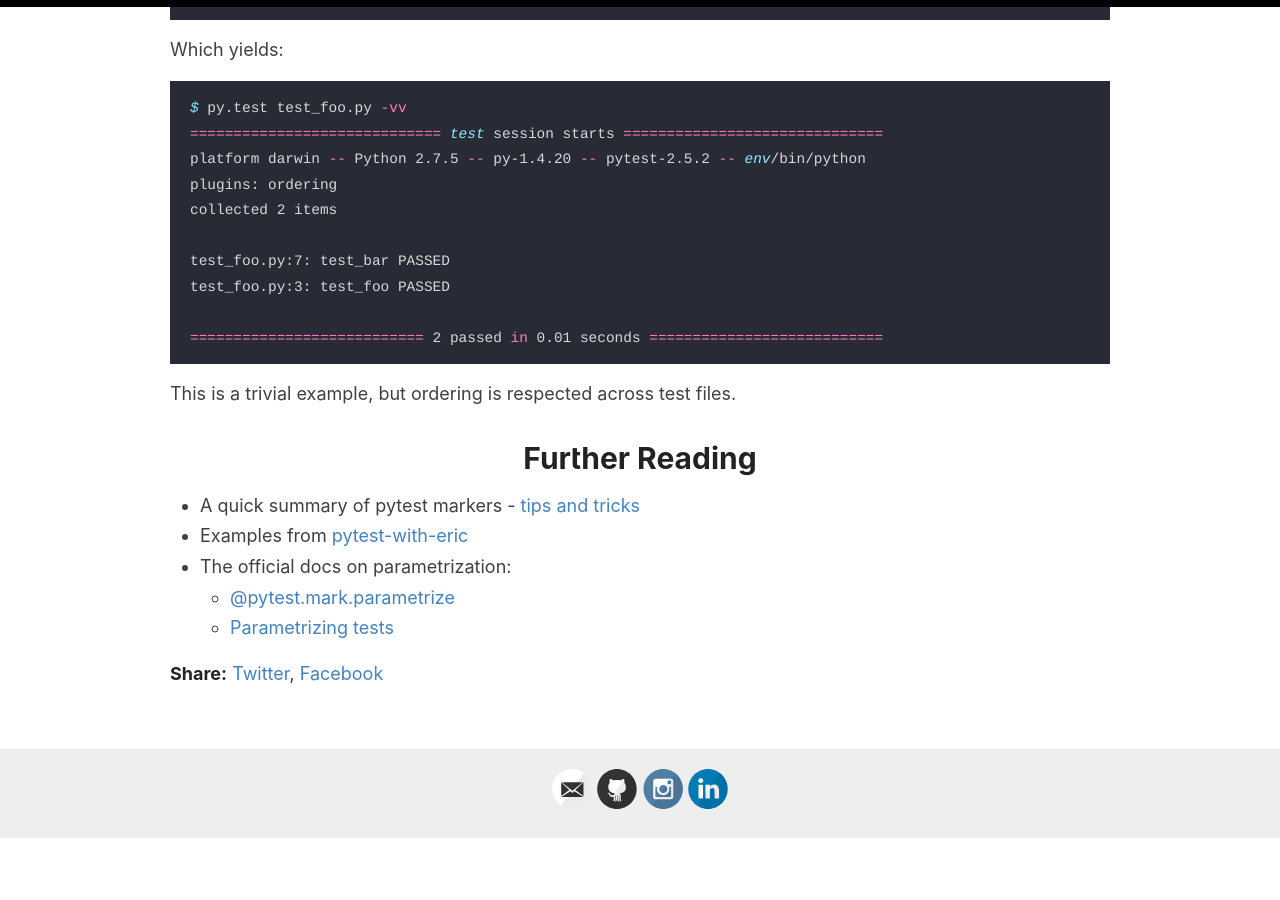
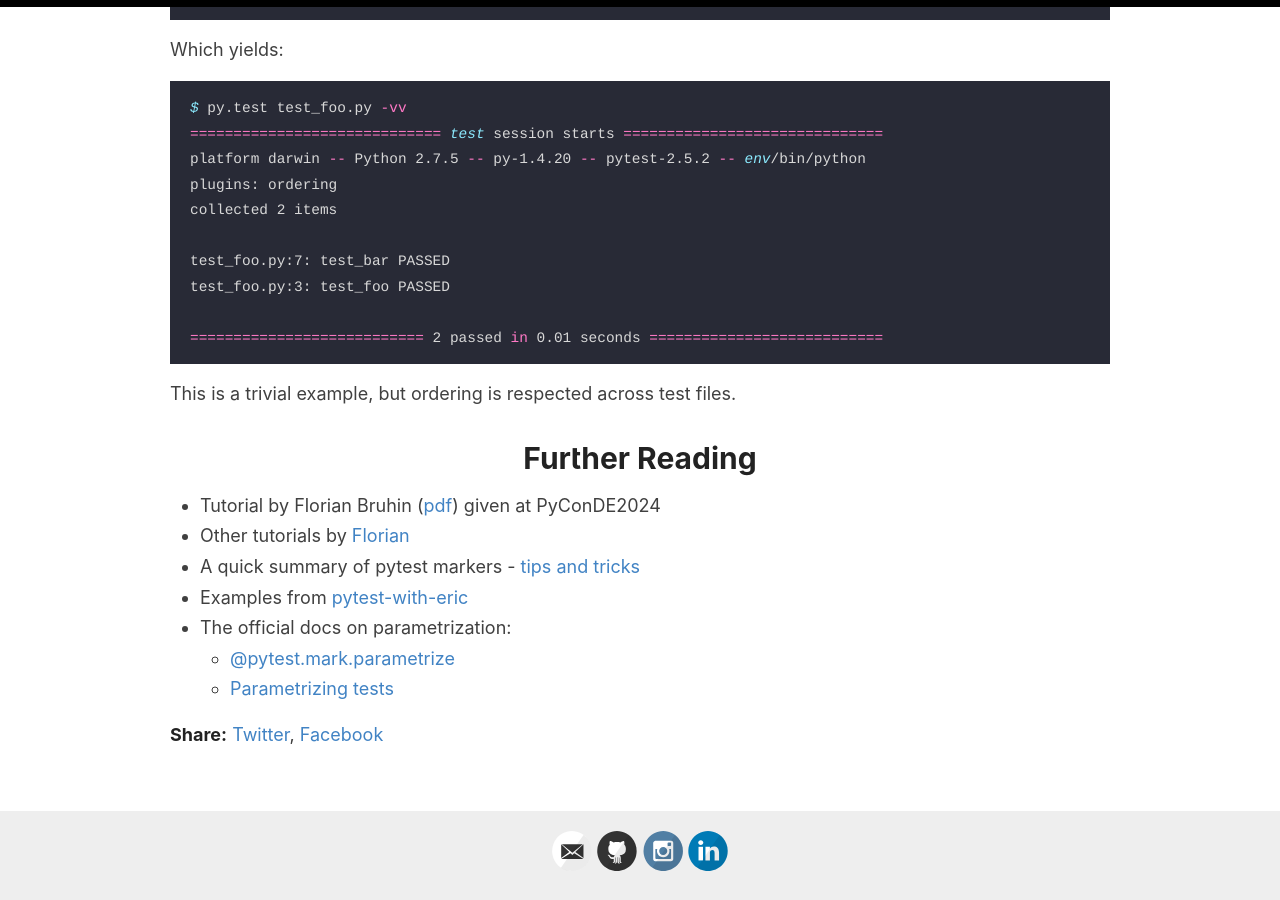
Before and after one commit to kfchou/kfchou.github.io, a Jekyll site: the page built from _posts/2024-09-21-pytest-markers.md, in a window 1280 px wide and 900 px high, scrolled down 8560 px. Built offline with Jekyll 4.4.1, drawn with Linux system fonts in a browser that asks for light colours; comment, search, counter and statistics services are not loaded; before the commit the page ends 9399 px from its top, so only the background shows below that.

Commit message:
update "further reading"

```diff
--- a/_posts/2024-09-21-pytest-markers.md
+++ b/_posts/2024-09-21-pytest-markers.md
@@ -311,6 +311,8 @@ test_foo.py:3: test_foo PASSED
 This is a trivial example, but ordering is respected across test files.
 
 # Further Reading
+* Tutorial by Florian Bruhin ([pdf](https://github.com/The-Compiler/pytest-tips-and-tricks/blob/main/pytest-tips-and-tricks-ep2024.pdf)) given at PyConDE2024
+* Other tutorials by [Florian](https://bruhin.software/#talks-and-trainings)
 * A quick summary of pytest markers - [tips and tricks](https://pythontest.com/pytest-tips-tricks/#markers)
 * Examples from [pytest-with-eric](https://pytest-with-eric.com/pytest-best-practices/pytest-markers/)
 * The official docs on parametrization:
```
